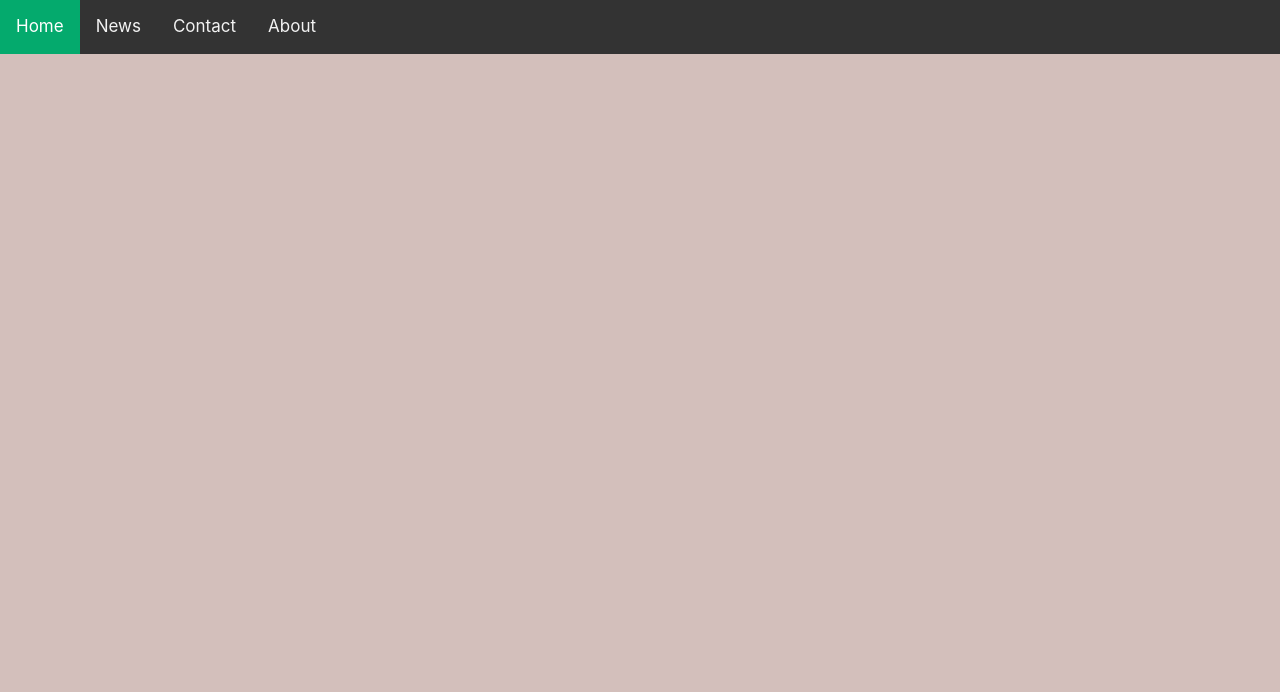
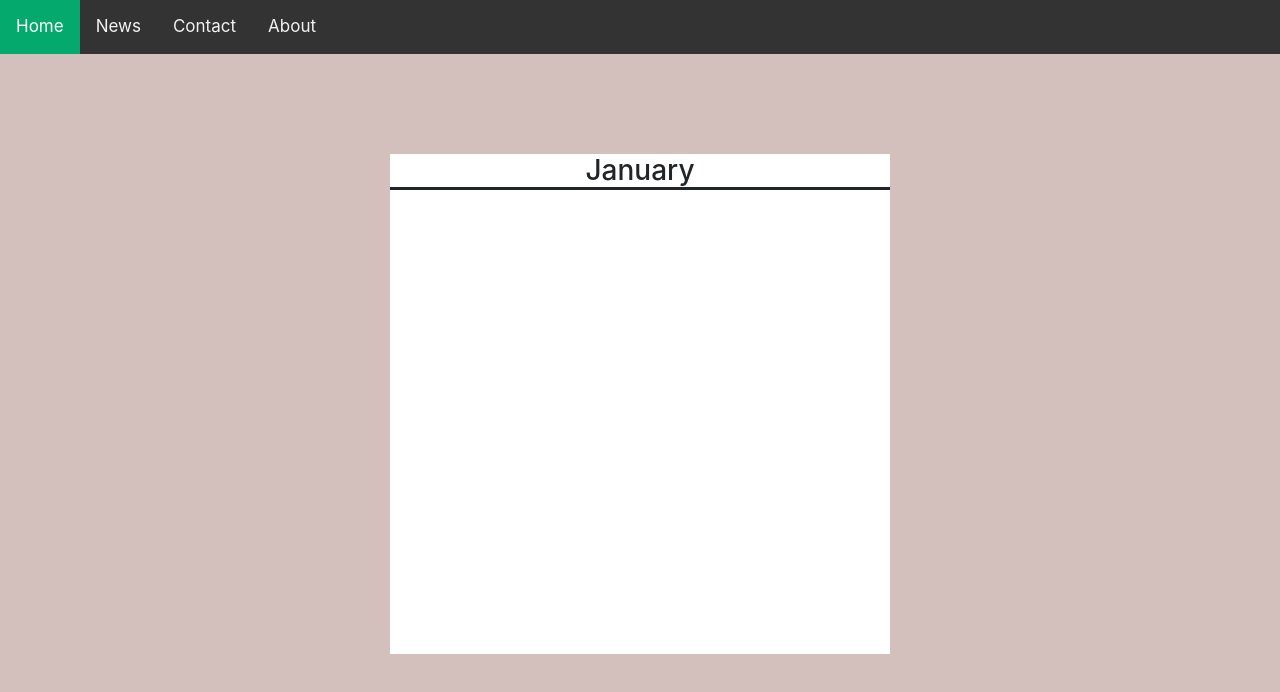
Before and after one commit to marynghiem/ToDoList, a React (Create React App) app in the folder client/: page /home in a window 1280 px wide. Shown: the top 692 px of the page. Built offline with nearby package versions, Linux system fonts and the light colour scheme.

Commit message:
started the calendar component

```diff
--- /dev/null
+++ b/client/src/components/Calendar.js
@@ -0,0 +1,11 @@
+import React, { useState } from "react";
+import "../css/Calendar.css";
+
+export const Calendar = () => {
+  const [month, setMonth] = useState("January");
+  return (
+    <div className="calendar-container">
+      <h3 className="month-title">{month}</h3>
+    </div>
+  );
+};
--- a/client/src/components/Home.js
+++ b/client/src/components/Home.js
@@ -1,10 +1,12 @@
 import React from "react";
+import { Calendar } from "./Calendar";
 import { NavBar } from "./NavBar";
 
 export const Home = () => {
   return (
     <div>
       <NavBar></NavBar>
+      <Calendar></Calendar>
     </div>
   );
 };
--- /dev/null
+++ b/client/src/css/Calendar.css
@@ -0,0 +1,11 @@
+.calendar-container{
+    height: 500px;
+    width: 500px;
+    background-color: white;
+    margin: 100px auto;
+
+}
+
+.month-title{
+    border-bottom: solid;
+}
```
